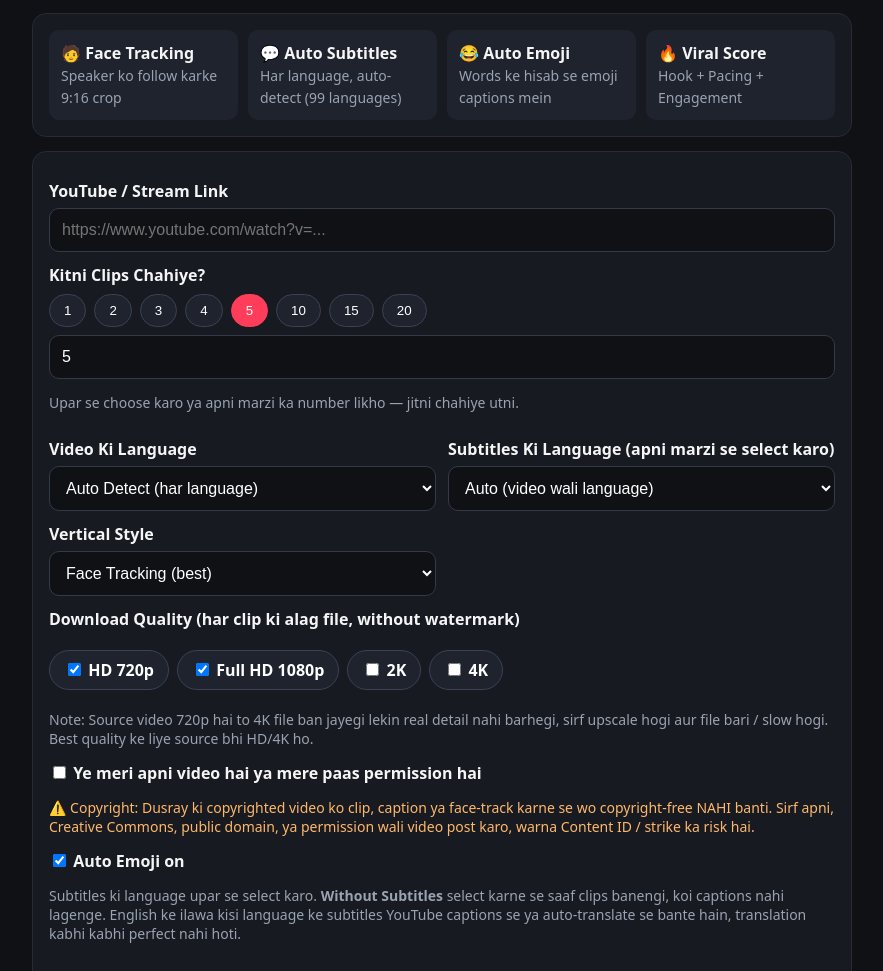
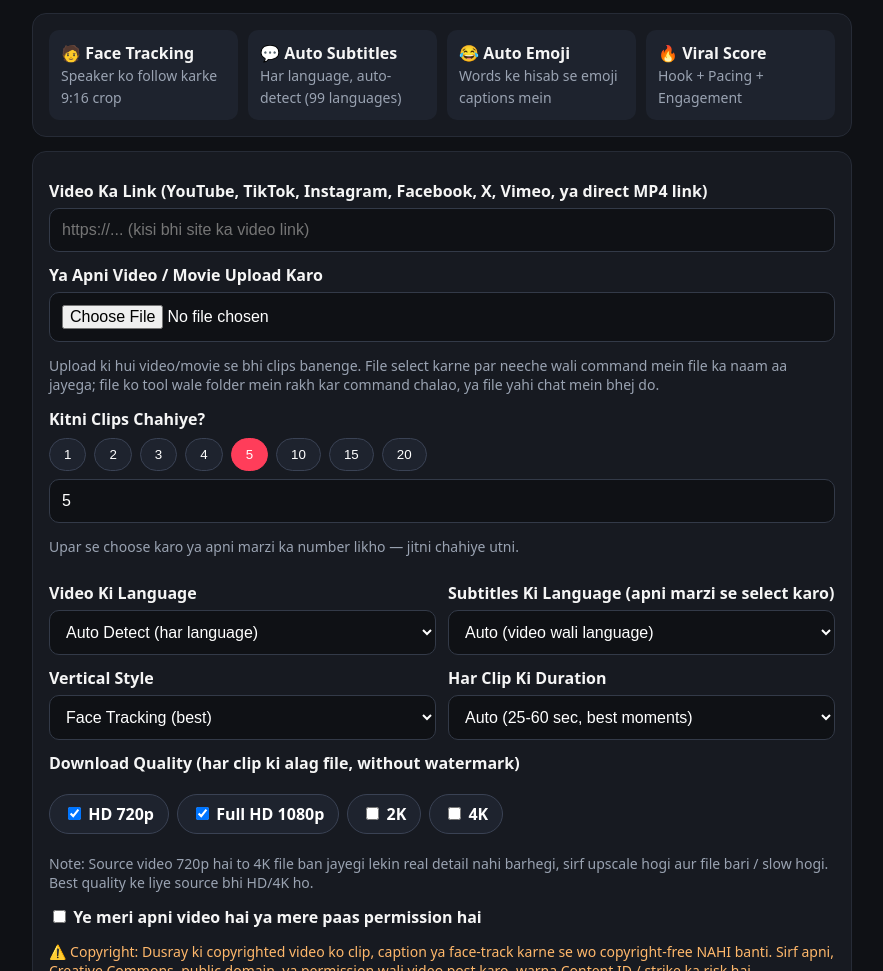
Before and after one commit to z-t00l/z-clipping-t, a plain HTML site: page web/index.html in a window 1280 px wide. Shown: the part 129-1100 px from the top of the page, without its empty margins (198-1081 px from the left). Drawn offline with Linux system fonts and the light colour scheme.

Commit message:
Update web/index.html: stabilization v2, any link + upload, duration option

```diff
--- a/web/index.html
+++ b/web/index.html
@@ -37,8 +37,12 @@
   </div>
 
   <div class="card">
-    <label for="url">YouTube / Stream Link</label>
-    <input id="url" placeholder="https://www.youtube.com/watch?v=...">
+    <label for="url">Video Ka Link (YouTube, TikTok, Instagram, Facebook, X, Vimeo, ya direct MP4 link)</label>
+    <input id="url" placeholder="https://... (kisi bhi site ka video link)">
+
+    <label for="upload">Ya Apni Video / Movie Upload Karo</label>
+    <input id="upload" type="file" accept="video/*,.mkv,.mov,.webm">
+    <p class="muted">Upload ki hui video/movie se bhi clips banenge. File select karne par neeche wali command mein file ka naam aa jayega; file ko tool wale folder mein rakh kar command chalao, ya file yahi chat mein bhej do.</p>
 
     <label>Kitni Clips Chahiye?</label>
     <div class="chips" id="chips">
@@ -91,6 +95,17 @@
           <option value="blur">Blur Background</option>
         </select>
       </div>
+      <div>
+        <label for="duration">Har Clip Ki Duration</label>
+        <select id="duration">
+          <option value="auto" selected>Auto (25-60 sec, best moments)</option>
+          <option value="15">15 sec</option>
+          <option value="30">30 sec</option>
+          <option value="45">45 sec</option>
+          <option value="60">60 sec</option>
+          <option value="90">90 sec</option>
+        </select>
+      </div>
     </div>
 
     <label>Download Quality (har clip ki alag file, without watermark)</label>
@@ -120,14 +135,17 @@
   const chips=[...document.querySelectorAll('.chip')], clips=document.getElementById('clips');
   chips.forEach(c=>c.onclick=()=>{chips.forEach(x=>x.classList.remove('active'));c.classList.add('active');clips.value=c.dataset.n;update();});
   clips.oninput=()=>{chips.forEach(x=>x.classList.toggle('active',x.dataset.n===clips.value));update();};
-  const url=document.getElementById('url'), lang=document.getElementById('lang'), fit=document.getElementById('fit'), sublang=document.getElementById('sublang');
-  [url,lang,fit,sublang].forEach(e=>e.oninput=update); document.querySelectorAll('.q').forEach(e=>e.onchange=update);
+  const url=document.getElementById('url'), lang=document.getElementById('lang'), fit=document.getElementById('fit'), sublang=document.getElementById('sublang'), duration=document.getElementById('duration'), upload=document.getElementById('upload');
+  [url,lang,fit,sublang,duration].forEach(e=>e.oninput=update); document.querySelectorAll('.q').forEach(e=>e.onchange=update); upload.onchange=update;
   function update(){
-    const qs=[...document.querySelectorAll('.q:checked')].map(x=>x.value).join(',')||'720p'; document.getElementById('cmd').textContent=`python clipper.py --url "${url.value||'...'}" --clips ${clips.value||5} --language ${lang.value} --subtitle-language ${sublang.value} --fit ${fit.value} --qualities ${qs}`;
+    const qs=[...document.querySelectorAll('.q:checked')].map(x=>x.value).join(',')||'720p';
+    const dur=duration.value==='auto'?'':` --duration ${duration.value}`;
+    const src=upload.files.length?`--file "${upload.files[0].name}"`:`--url "${url.value||'...'}"`;
+    document.getElementById('cmd').textContent=`python clipper.py ${src} --clips ${clips.value||5} --language ${lang.value} --subtitle-language ${sublang.value} --fit ${fit.value}${dur} --qualities ${qs}`;
   }
   document.getElementById('go').onclick=()=>{
-    if(!url.value.trim()){document.getElementById('out').textContent='Pehle YouTube link dalo.';return;}
-    const job={url:url.value,clips:+clips.value||5,language:lang.value,subtitle_language:sublang.value,subtitles:sublang.value!=='none',fit:fit.value,qualities:[...document.querySelectorAll('.q:checked')].map(x=>x.value),own:document.getElementById('own').checked,emoji:document.getElementById('emoji').checked,watermark:false,at:new Date().toISOString()};
+    if(!url.value.trim() && !upload.files.length){document.getElementById('out').textContent='Pehle video link dalo ya video/movie file upload karo.';return;}
+    const job={url:url.value,file:upload.files.length?upload.files[0].name:null,clips:+clips.value||5,duration:duration.value,language:lang.value,subtitle_language:sublang.value,subtitles:sublang.value!=='none',fit:fit.value,qualities:[...document.querySelectorAll('.q:checked')].map(x=>x.value),own:document.getElementById('own').checked,emoji:document.getElementById('emoji').checked,watermark:false,at:new Date().toISOString()};
     const jobs=JSON.parse(localStorage.getItem('clipJobs')||'[]'); jobs.unshift(job); localStorage.setItem('clipJobs',JSON.stringify(jobs));
     document.getElementById('out').innerHTML=`<span class="ok">✔ Job save ho gayi:</span> ${job.clips} clips, language=${job.language}, subtitles=${job.subtitle_language}, style=${job.fit}, qualities=${job.qualities.join(', ')} (without watermark). Har clip ready honay par us ke alag download buttons milenge: ${job.qualities.map(q=>`<button type="button" disabled title="Clip ready honay ke baad active hoga">⬇ ${q}</button>`).join(' ')}<br>Ab GitHub repo mein Actions → Make Clips (Free) mein yehi details dal kar Run karo, ya ye job Muse mein Jaan ko bhej do, wo clips bana dega.`;
     update();
```
